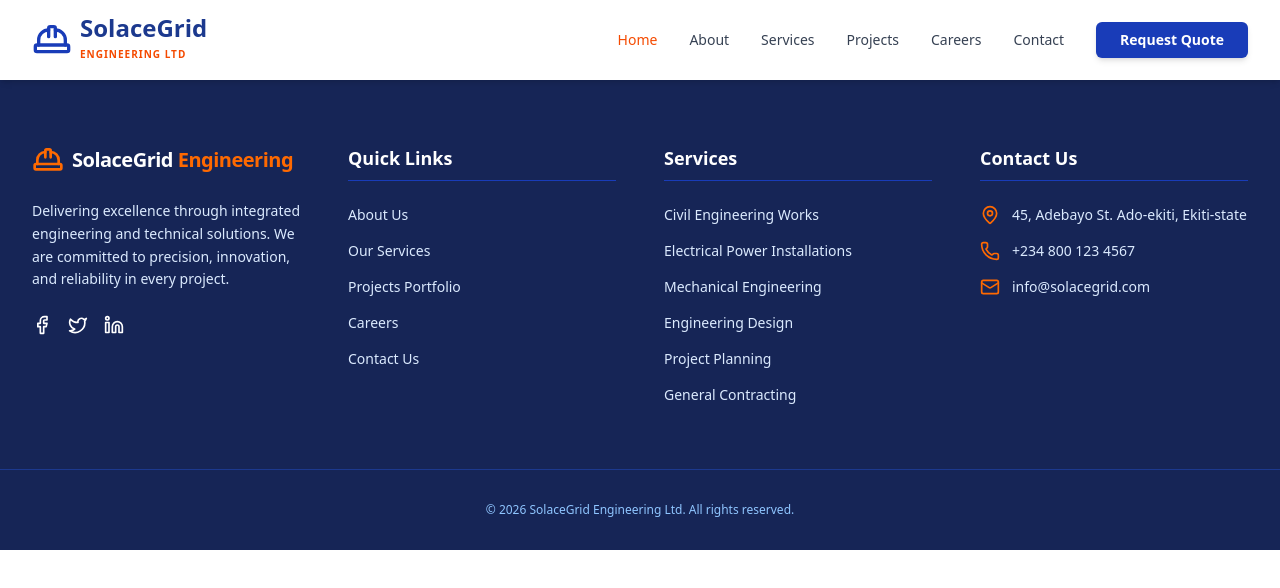
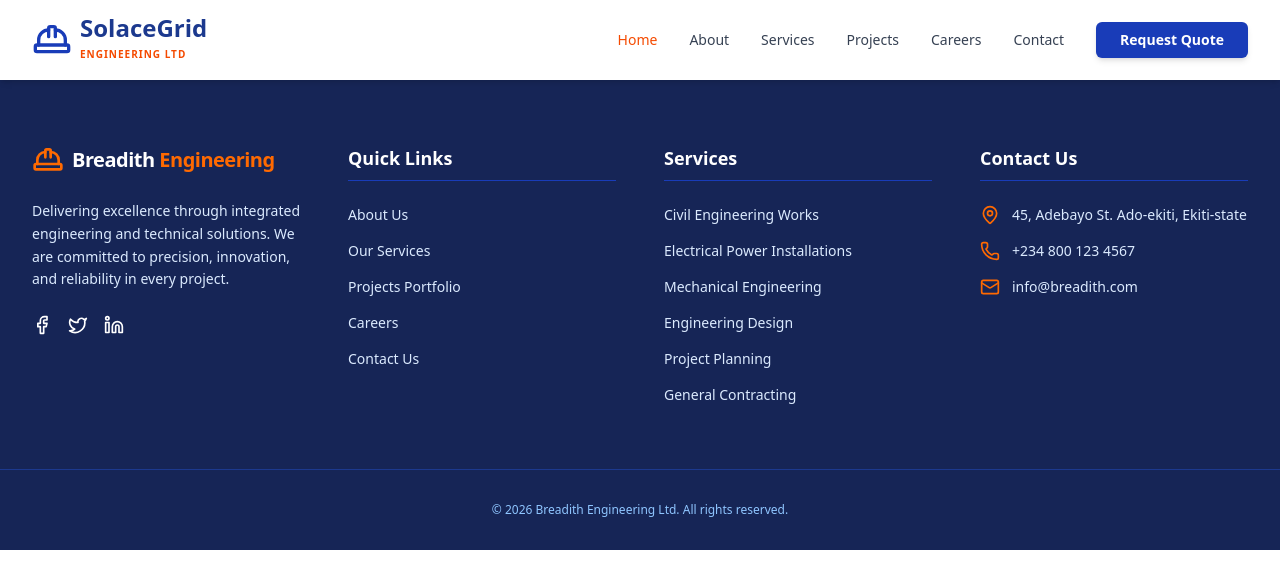
Before and after one commit to Br41n7/solargrid, a React (Vite) app: page / in a window 1280 px wide. Shown: the top 588 px of the page. Built offline with nearby package versions, Linux system fonts and the light colour scheme.

Commit message:
Update footer branding from SolaceGrid to Breadith

```diff
--- a/src/components/Footer.tsx
+++ b/src/components/Footer.tsx
@@ -9,7 +9,7 @@ export default function Footer() {
         <div className="space-y-6">
           <div className="flex items-center space-x-2">
             <HardHat className="h-8 w-8 text-orange-500" />
-            <span className="text-xl font-bold tracking-tight">SolaceGrid <span className="text-orange-500">Engineering</span></span>
+            <span className="text-xl font-bold tracking-tight">Breadith <span className="text-orange-500">Engineering</span></span>
           </div>
           <p className="text-blue-100 text-sm leading-relaxed">
             Delivering excellence through integrated engineering and technical solutions. We are committed to precision, innovation, and reliability in every project.
@@ -60,14 +60,14 @@ export default function Footer() {
             </li>
             <li className="flex items-center space-x-3">
               <Mail className="h-5 w-5 text-orange-500 shrink-0" />
-              <span>info@solacegrid.com</span>
+              <span>info@breadith.com</span>
             </li>
           </ul>
         </div>
       </div>
 
       <div className="max-w-7xl mx-auto px-4 sm:px-6 lg:px-8 mt-16 pt-8 border-t border-blue-900 text-center text-xs text-blue-300">
-        <p>&copy; {new Date().getFullYear()} SolaceGrid Engineering Ltd. All rights reserved.</p>
+        <p>&copy; {new Date().getFullYear()} Breadith Engineering Ltd. All rights reserved.</p>
       </div>
     </footer>
   );
```
